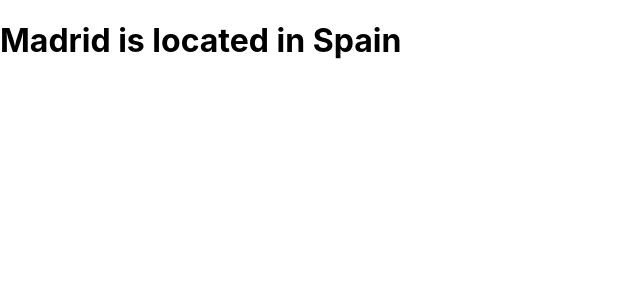
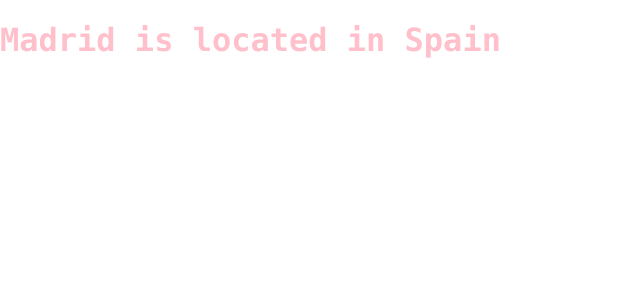
Before and after one commit to DimaBryuhanov/hello-react, a React (Create React App) app: page / in a window 1280 px wide. Shown: the top 300 px of the page, without its empty margins (0-640 px from the left). Built offline with nearby package versions, Linux system fonts and the light colour scheme.

Commit message:
applying styles to components

```diff
--- a/public/index.html
+++ b/public/index.html
@@ -1,6 +1,14 @@
 <!DOCTYPE html>
 <html lang="en">
   <head>
+    <style>
+      #heading {
+        color: pink;
+      }
+      .cool-text{
+        font-family: "Monaco";
+      }
+    </style>
     <meta charset="utf-8" />
     <link rel="icon" href="%PUBLIC_URL%/favicon.ico" />
     <meta name="viewport" content="width=device-width, initial-scale=1" />
--- a/src/index.js
+++ b/src/index.js
@@ -10,6 +10,8 @@
 };
 
 ReactDOM.render(
-<h1>{city.name} is located in {city.country}</h1>,
+<h1 id='heading' className="cool-text">
+  {city.name} is located in {city.country}
+  </h1>,
   document.getElementById('root')
 );
```
